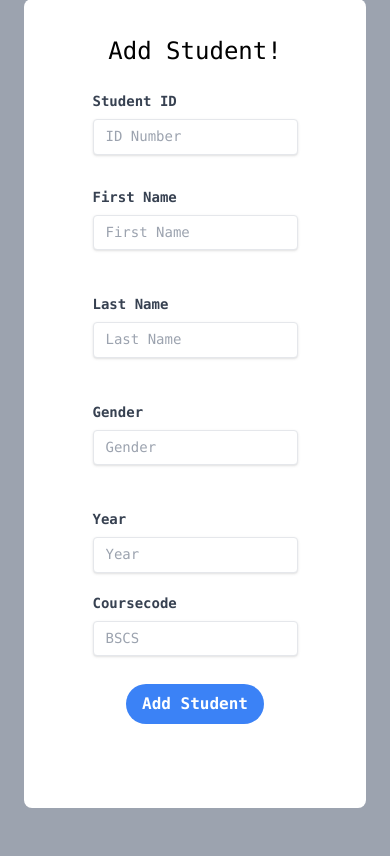
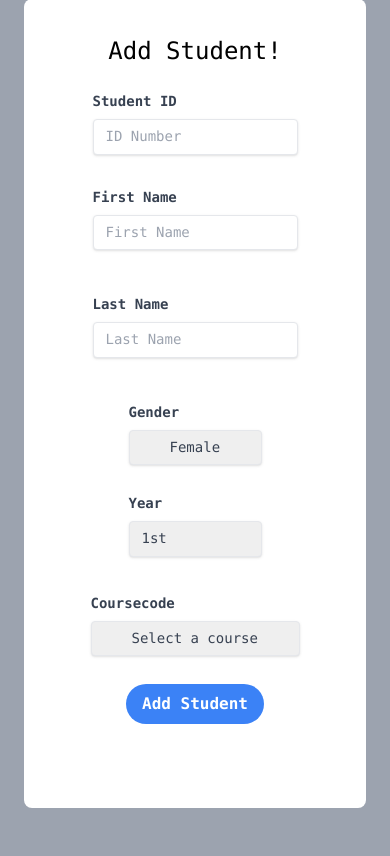
Before and after one commit to heyouyangs/ssisv3, a Flask app: template app/templates/addstudent.html in a window 390 px wide. Shown: the part 177-1033 px from the top of the page. Run offline with Flask 3, Linux system fonts and the light colour scheme; the template is opened without the code that fills it, so the values that code supplies are empty; some libraries are stand-ins or nearby versions.

Commit message:
Adding dropdown to the students form

```diff
--- a/app/routes/studentroute.py
+++ b/app/routes/studentroute.py
@@ -28,7 +28,8 @@ def addstudents():
             flash("Student added successfully.", "success")
             return redirect('/students/')  # Redirect after adding a student
 
-    return render_template('addstudent.html')
+    courses = get_course_codes()
+    return render_template('addstudent.html', courses=courses)
 
 
 
--- a/app/static/styles.css
+++ b/app/static/styles.css
@@ -116,3 +116,8 @@ p {
     align-items: center;
     justify-content: space-around;
 }
+
+.content {
+    overflow: auto;
+    height: 100vh; /* This makes the div take up the full viewport height */
+}
--- a/app/templates/addstudent.html
+++ b/app/templates/addstudent.html
@@ -108,7 +108,7 @@
                                       Last Name
                                   </label>
                                   <input
-                                      class="px-3 py-2 mb-3 text-sm leading-tight text-gray-700 border rounded shadow appearance-none focus:outline-none focus:shadow-outline"
+                                      class="w-full px-3 py-2 mb-3 text-sm leading-tight text-gray-700 border rounded shadow appearance-none focus:outline-none focus:shadow-outline"
                                       id="lastname"
                                       type="text"
                                       placeholder="Last Name"
@@ -116,41 +116,41 @@
                                   />
                               </div>
                           </div>
-                            <div class="mb-4 md:flex md:justify-between">
-                                <div class="mb-4 md:mr-2 md:mb-0">
+                          <div class="mb-4 md:flex">
+                            <div class="flex-1 mb-4 md:mr-2 md:mb-0">
                                 <label class="block mb-2 text-sm font-bold text-gray-700" for="gender">
                                     Gender
                                 </label>
-                                    <input
-                                        class="px-3 py-2 mb-3 text-sm leading-tight text-gray-700 border rounded shadow appearance-none focus:outline-none focus:shadow-outline"
-                                        id="gender"
-                                        type="text"
-                                        placeholder="Gender"
-                                        name = "gender"
-                                    />
+                                <select class="px-10 py-2 mb-3 text-sm leading-tight text-gray-700 border rounded shadow appearance-none focus:outline-none focus:shadow-outline" id="gender" name="gender">
+                                    <option value="Female">Female</option>
+                                    <option value="Male">Male</option>
+                                </select>
+                            </div>
+                            <div class="flex-1 mb-2">
+                                <label class="block mb-2 text-sm font-bold text-gray-700" for="yearlevel">Year</label>
+                                <select class="w-full px-3 py-2 mb-3 text-sm leading-tight text-gray-700 border rounded shadow appearance-none focus:outline-none focus:shadow-outline" id="yearlevel" name="yearlevel">
+                                    <option value="1">1st</option>
+                                    <option value="2">2nd</option>
+                                    <option value="3">3rd</option>
+                                    <option value="4">4th</option>
+                                </select>
                             </div>
                         </div>
 
 
-                          <div class="mb-2">
-                              <label class="block mb-2 text-sm font-bold text-gray-700" for="yearlevel">Year</label>
-                                    <input
-                                      class=" px-3 py-2 mb-3 text-sm leading-tight text-gray-700 border rounded shadow appearance-none focus:outline-none focus:shadow-outline"
-                                      id="yearlevel"
-                                      type="text"
-                                      placeholder="Year"
-                                      name = "yearlevel"
-                                    />
+                        <div class="md:mb-1">
+                          <label class="block mb-2 text-sm font-bold text-gray-700" for="coursecode">Coursecode</label>
+                          <select
+                              class=" px-10 py-2 mb-3 text-sm leading-tight text-gray-700 border rounded shadow appearance-none focus:outline-none focus:shadow-outline"
+                              id="coursecode"
+                              name="coursecode"
+                          >
+                              <option value="">Select a course</option>
+                              {% for course in courses %}
+                                  <option value="{{ course.coursecode }}">{{ course.coursecode }}</option>
+                              {% endfor %}
+                          </select>
                       </div>
-                          <div class="md:mb-2">
-                              <label class="block mb-2 text-sm font-bold text-gray-700" for="coursecode">Coursecode</label>
-                                    <input
-                                      class=" px-3 py-2 mb-3 text-sm leading-tight text-gray-700 border rounded shadow appearance-none focus:outline-none focus:shadow-outline"
-                                      id="coursecode"
-                                      type="text"
-                                      placeholder="BSCS"
-                                      name = "coursecode"
-                                    />
 
 
                           <div class="my-4 text-center">
@@ -163,9 +163,14 @@
             {% if messages %}
               <ul class="flash-messages">
               {% for category, message in messages %}
-                    <li class="flash-message {{ category }}">{{ message }}</li>
+                <li class="flash-message {{ category }}" id="flash-message">{{ message }}</li>
               {% endfor %}
               </ul>
+              <script>
+                setTimeout(function() {
+                  document.getElementById('flash-message').style.display = 'none';
+                }, 5000);
+              </script>
             {% endif %}
           {% endwith %}
           </div>
--- a/app/templates/student.html
+++ b/app/templates/student.html
@@ -23,7 +23,7 @@
 </a>
 {% endblock %}
 {% block content %}
-<main class="overflow-auto w-full h-full p-10 fixed mt-20 self-center mx-auto text-teal-500">
+<main class= "overflow-y-auto h-screen scroll-smooth w-full p-10 mt-20 self-center mx-auto text-teal-500 scrollbar-hide scrollbar-hide-webkit">
 
     <table class="min-w-full text-left text-sm font-light">
         <thead class="border-b font-medium dark:border-neutral-500">
```
Also changed, not shown: app/templates/editstudents.html (+22 -8 lines). Lines whose indentation alone changed are shown as unchanged.
